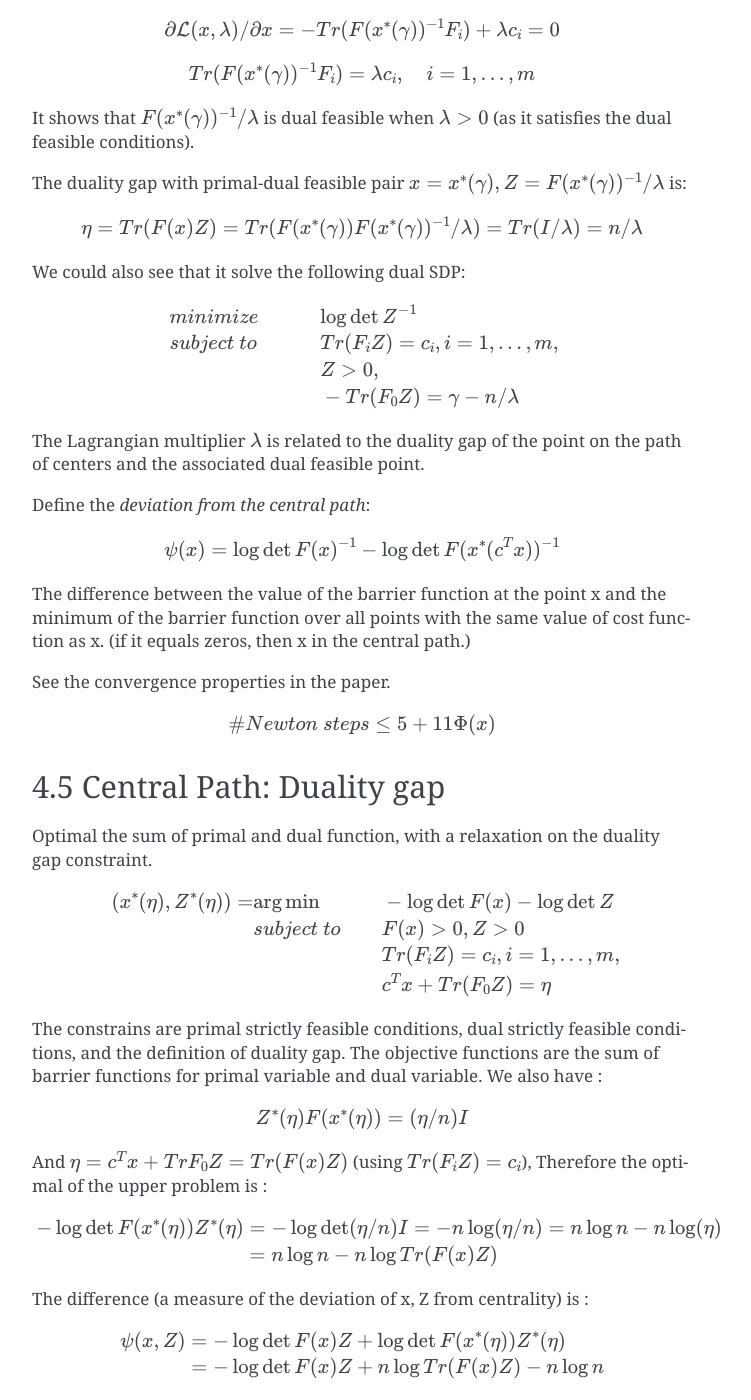
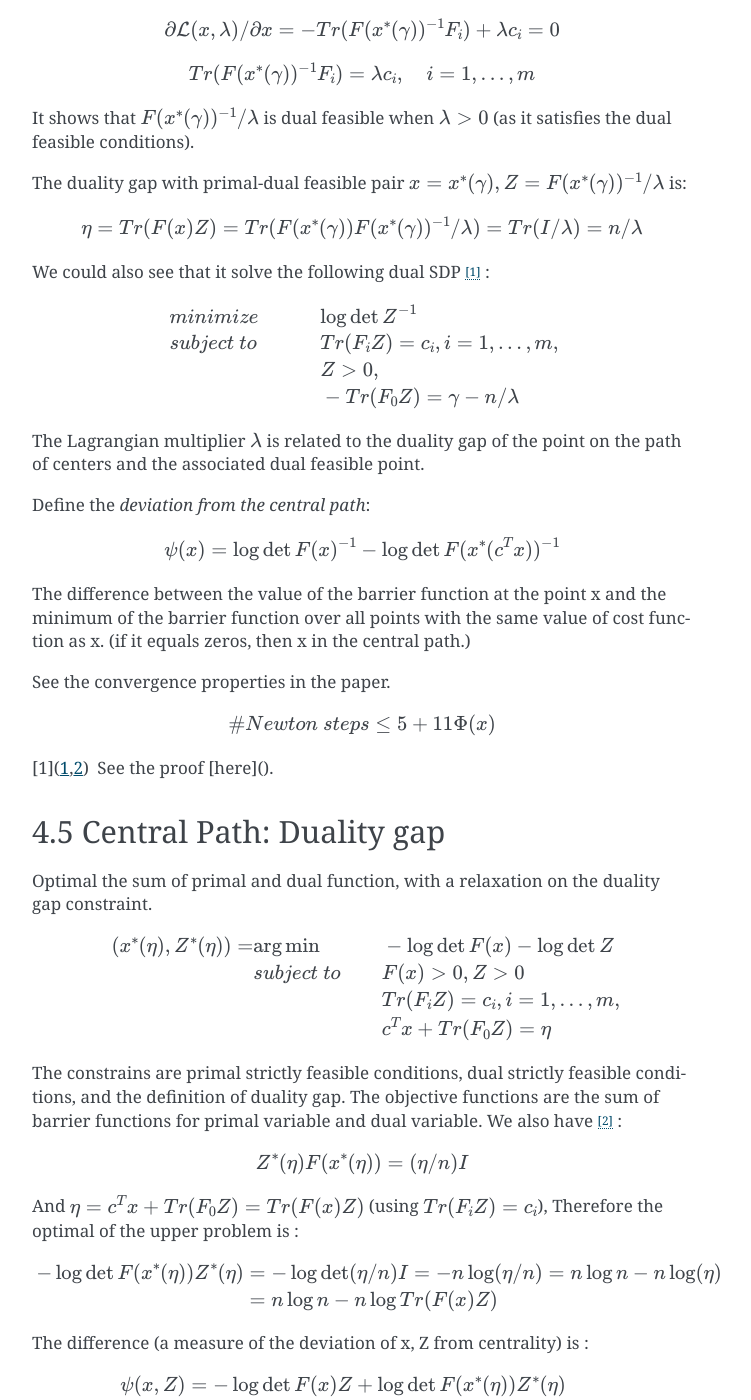
Before and after one commit to gggliuye/cvx_learning, a Sphinx documentation site: the page built from docs/SDP/CentralPath.rst, in a window 1280 px wide and 1400 px high, scrolled down 2421 px. Shown: the whole window, without its empty margins (388-1139 px from the left). Built offline with Sphinx 7.4.7, drawn with Linux system fonts in a browser that asks for light colours; some of the changed text lies outside the part shown.

Commit message:
Update CentralPath.rst

```diff
--- a/docs/SDP/CentralPath.rst
+++ b/docs/SDP/CentralPath.rst
@@ -119,7 +119,7 @@ The duality gap with primal-dual feasible pair :math:`x=x^{*}(\gamma), Z=F(x^{*}
   \eta = Tr(F(x)Z) = Tr(F(x^{*}(\gamma)) F(x^{*}(\gamma))^{-1}/\lambda ) = Tr(I/\lambda) = n/\lambda
 
 
-We could also see that it solve the following dual SDP:
+We could also see that it solve the following dual SDP [1]_ :
 
 .. math::
   \begin{align}
@@ -145,6 +145,7 @@ See the convergence properties in the paper.
 .. math::
   \# Newton \ steps \le 5 + 11\Phi(x)
 
+.. [1] See the proof [here]().
 
 4.5 Central Path: Duality gap
 ---------------------------
@@ -161,12 +162,12 @@ Optimal the sum of primal and dual function, with a relaxation on the duality ga
 
 The constrains are primal strictly feasible conditions, dual strictly feasible conditions, and the definition of duality gap.
 The objective functions are the sum of barrier functions for primal variable and dual variable.
-We also have :
+We also have [2]_ :
 
 .. math::
   Z^{*}(\eta) F(x^{*}(\eta)) = (\eta/n) I
 
-And :math:`\eta = c^{T}x +TrF_{0}Z = Tr(F(x)Z)` (using :math:`Tr(F_{i}Z) = c_{i}`),
+And :math:`\eta = c^{T}x +Tr(F_{0}Z) = Tr(F(x)Z)` (using :math:`Tr(F_{i}Z) = c_{i}`),
 Therefore the optimal of the upper problem is :
 
 .. math::
@@ -182,3 +183,5 @@ The difference (a measure of the deviation of x, Z from centrality) is :
   \psi(x, Z) &= - \log\det F(x)Z + \log\det F(x^{*}(\eta))Z^{*}(\eta) \\
   &= - \log\det F(x)Z + n\log Tr(F(x)Z) - n\log n \\
   \end{align}
+
+.. [2] Similar to the proof in [1]_ , we could get that :math:`Z^{*}(\eta) = F(x^{*}(\eta))^{-1}\eta/n`, which is equivalent to the expression.
```
